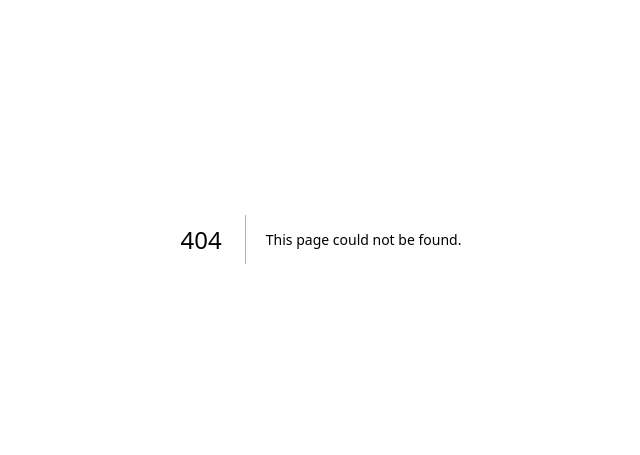
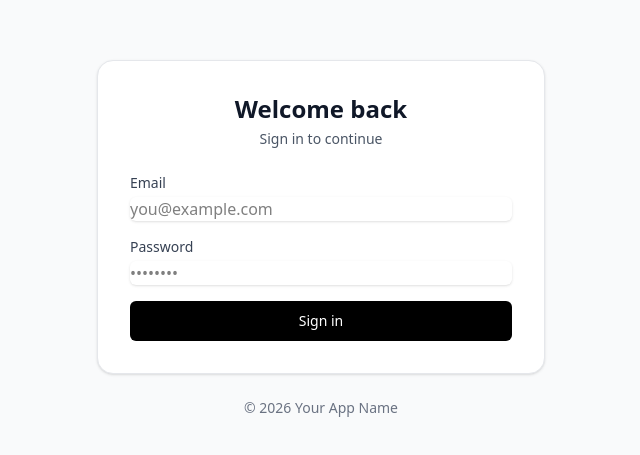
Before and after one commit to divyanshu-dugar/ucmas-dashboard, a Next.js app: page /login in a window 1280 px wide. Before the commit this address had no page. Shown: the part 161-616 px from the top of the page, without its empty margins (319-959 px from the left). Built offline with nearby package versions, Linux system fonts and the light colour scheme.

Commit message:
add login page

```diff
--- /dev/null
+++ b/app/login/page.js
@@ -0,0 +1,87 @@
+"use client";
+
+import { signIn } from "next-auth/react";
+import { useState } from "react";
+
+export default function LoginPage() {
+  const [email, setEmail] = useState("");
+  const [password, setPassword] = useState("");
+  const [loading, setLoading] = useState(false);
+
+  async function handleSubmit(e) {
+    e.preventDefault();
+    setLoading(true);
+
+    await signIn("credentials", {
+      email,
+      password,
+      callbackUrl: "/",
+    });
+
+    setLoading(false);
+  }
+
+  return (
+    <div className="min-h-screen bg-gray-50 flex items-center justify-center px-4">
+      <div className="w-full max-w-md">
+        {/* Card */}
+        <div className="rounded-2xl bg-white p-8 shadow-sm border border-gray-200">
+          <div className="mb-6 text-center">
+            <h1 className="text-2xl font-semibold text-gray-900">
+              Welcome back
+            </h1>
+            <p className="mt-1 text-sm text-gray-600">
+              Sign in to continue
+            </p>
+          </div>
+
+          <form onSubmit={handleSubmit} className="space-y-4">
+            {/* Email */}
+            <div>
+              <label className="block text-sm font-medium text-gray-700 mb-1">
+                Email
+              </label>
+              <input
+                type="email"
+                required
+                value={email}
+                onChange={e => setEmail(e.target.value)}
+                placeholder="you@example.com"
+                className="w-full rounded-md border-gray-300 shadow-sm focus:border-black focus:ring-black"
+              />
+            </div>
+
+            {/* Password */}
+            <div>
+              <label className="block text-sm font-medium text-gray-700 mb-1">
+                Password
+              </label>
+              <input
+                type="password"
+                required
+                value={password}
+                onChange={e => setPassword(e.target.value)}
+                placeholder="••••••••"
+                className="w-full rounded-md border-gray-300 shadow-sm focus:border-black focus:ring-black"
+              />
+            </div>
+
+            {/* Submit */}
+            <button
+              type="submit"
+              disabled={loading}
+              className="w-full inline-flex justify-center rounded-md bg-black px-4 py-2.5 text-sm font-medium text-white hover:bg-gray-900 disabled:opacity-50 disabled:cursor-not-allowed"
+            >
+              {loading ? "Signing in…" : "Sign in"}
+            </button>
+          </form>
+        </div>
+
+        {/* Footer */}
+        <p className="mt-6 text-center text-sm text-gray-500">
+          © {new Date().getFullYear()} Your App Name
+        </p>
+      </div>
+    </div>
+  );
+}
```
